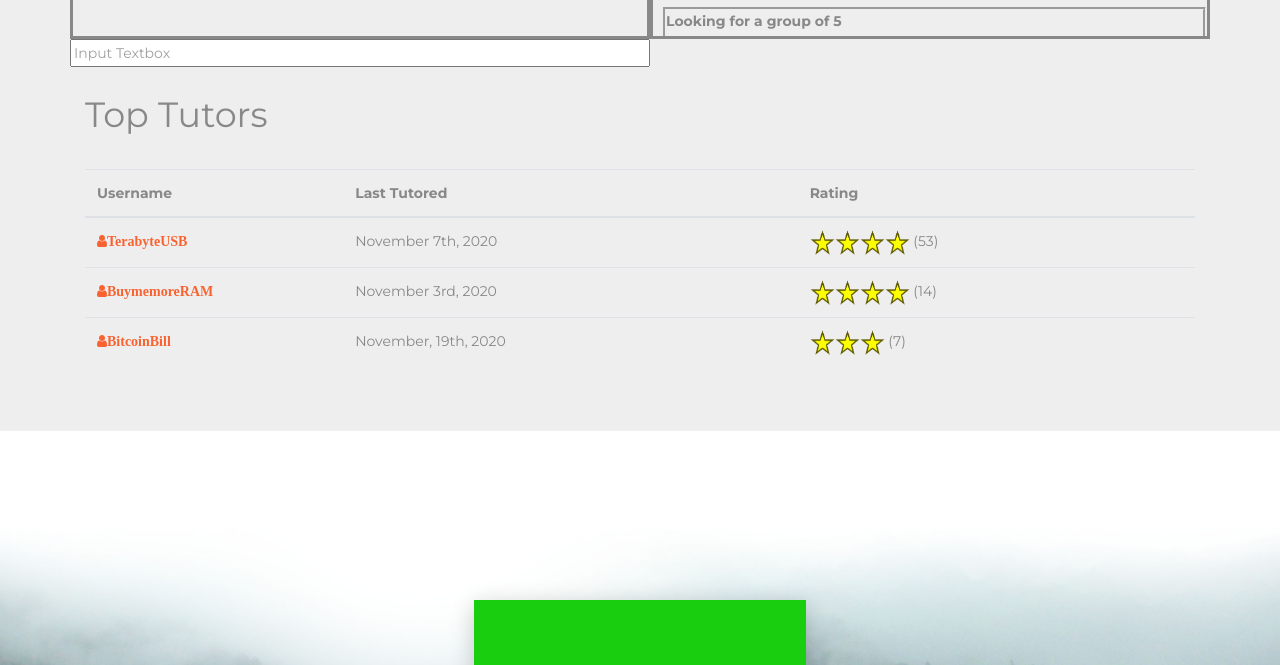
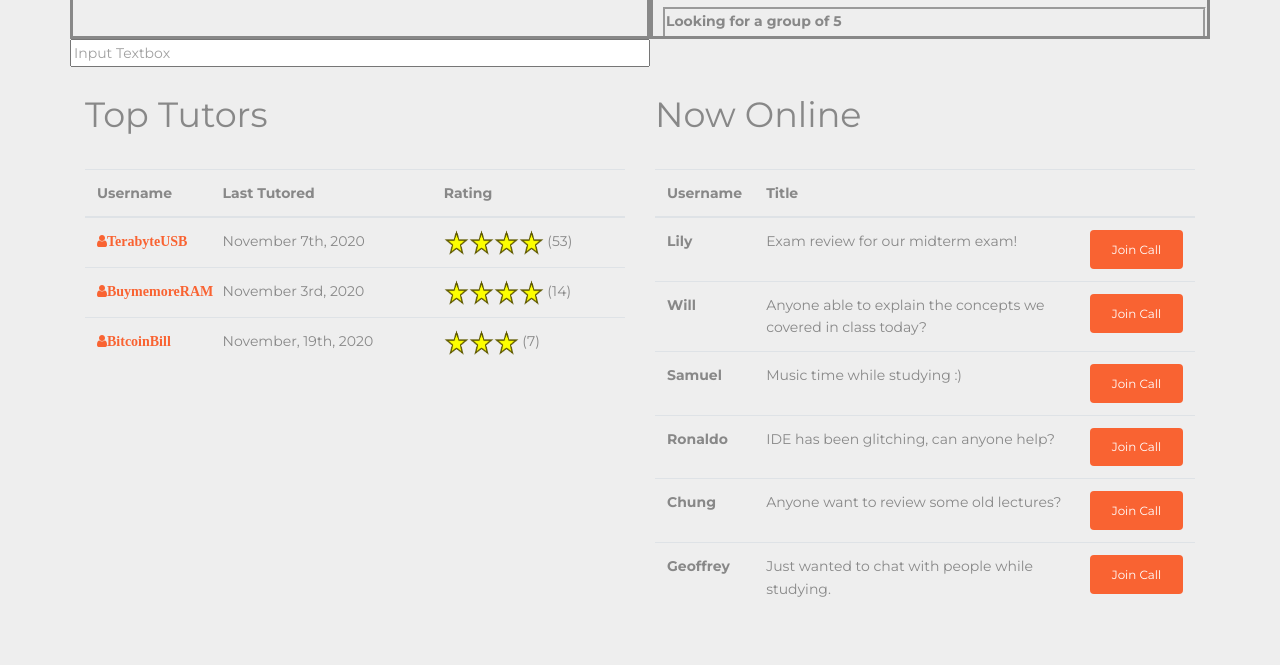
Before and after one commit to smlin2000/Coronacademy, a website: page public/DataMining.html in a window 1280 px wide. Shown: the part 1218-1883 px from the top of the page. Drawn offline with nearby package versions, Linux system fonts and the light colour scheme; a script that the page names is missing.

Commit message:
Update DataMining.html

```diff
--- a/public/DataMining.html
+++ b/public/DataMining.html
@@ -19,8 +19,10 @@
 </head>
 
 <body class="">
-  <script> callFrame = window.DailyIframe.createFrame();
+  <script> function vidchat(){
+    callFrame = window.DailyIframe.createFrame();
       callFrame.join({ url: 'https://collab.daily.co/Breakout' })
+    }
     </script>
   <nav class="navbar navbar-expand-lg navbar-dark fixed-top bg-success">
     <div class="container">
@@ -128,12 +130,15 @@
     </div>
     <div class="container">
       <div class="row">
-        <div class="col-md-12">
+        <div class="col-md-6">
           <h2 class="">Top Tutors</h2>
+        </div>
+        <div class="col-md-6">
+          <h2 class="">Now Online</h2>
         </div>
       </div>
       <div class="row">
-        <div class="col-md-12">
+        <div class="col-md-6">
           <div class="table-responsive">
             <table class="table">
               <thead>
@@ -158,6 +163,51 @@
                   <td><a class="fa fa-user fa-fw" href="#"><b>BitcoinBill</b></a></td>
                   <td>November, 19th, 2020</td>
                   <td><img src="assets/img/star.png" alt="Star" height="25" width="25"><img src="assets/img/star.png" alt="Star" height="25" width="25"><img src="assets/img/star.png" alt="Star" height="25" width="25">&nbsp;(7)<br></td>
+                </tr>
+              </tbody>
+            </table>
+          </div>
+        </div>
+        <div class="col-md-6 h-25" style="height: 800px; width: 560px; overflow-y: scroll;">
+          <div class="table-responsive">
+            <table class="table">
+              <thead>
+                <tr>
+                  <th>Username</th>
+                  <th>Title</th>
+                  <th></th>
+                </tr>
+              </thead>
+              <tbody>
+                <tr>
+                  <td><b>Lily</b></td>
+                  <td>Exam review for our midterm exam!</td>
+                  <td><button class="btn btn-primary" type="button" onclick="vidchat()">Join Call</button></td>
+                </tr>
+                <tr>
+                  <td><b>Will</b></td>
+                  <td>Anyone able to explain the concepts we covered in class today?</td>
+                  <td><button class="btn btn-primary" type="button" onclick="vidchat()">Join Call</button></td>
+                </tr>
+                <tr>
+                  <td><b>Samuel</b></td>
+                  <td>Music time while studying :)</td>
+                  <td><button class="btn btn-primary" type="button" onclick="vidchat()">Join Call</button></td>
+                </tr>
+                <tr>
+                  <td><b>Ronaldo</b></td>
+                  <td>IDE has been glitching, can anyone help?</td>
+                  <td><button class="btn btn-primary" type="button" onclick="vidchat()">Join Call</button></td>
+                </tr>
+                <tr>
+                  <td><b>Chung</b></td>
+                  <td>Anyone want to review some old lectures?</td>
+                  <td><button class="btn btn-primary" type="button" onclick="vidchat()">Join Call</button></td>
+                </tr>
+                <tr>
+                  <td><b>Geoffrey</b></td>
+                  <td>Just wanted to chat with people while studying.</td>
+                  <td><button class="btn btn-primary" type="button" onclick="vidchat()">Join Call</button></td>
                 </tr>
               </tbody>
             </table>
```
